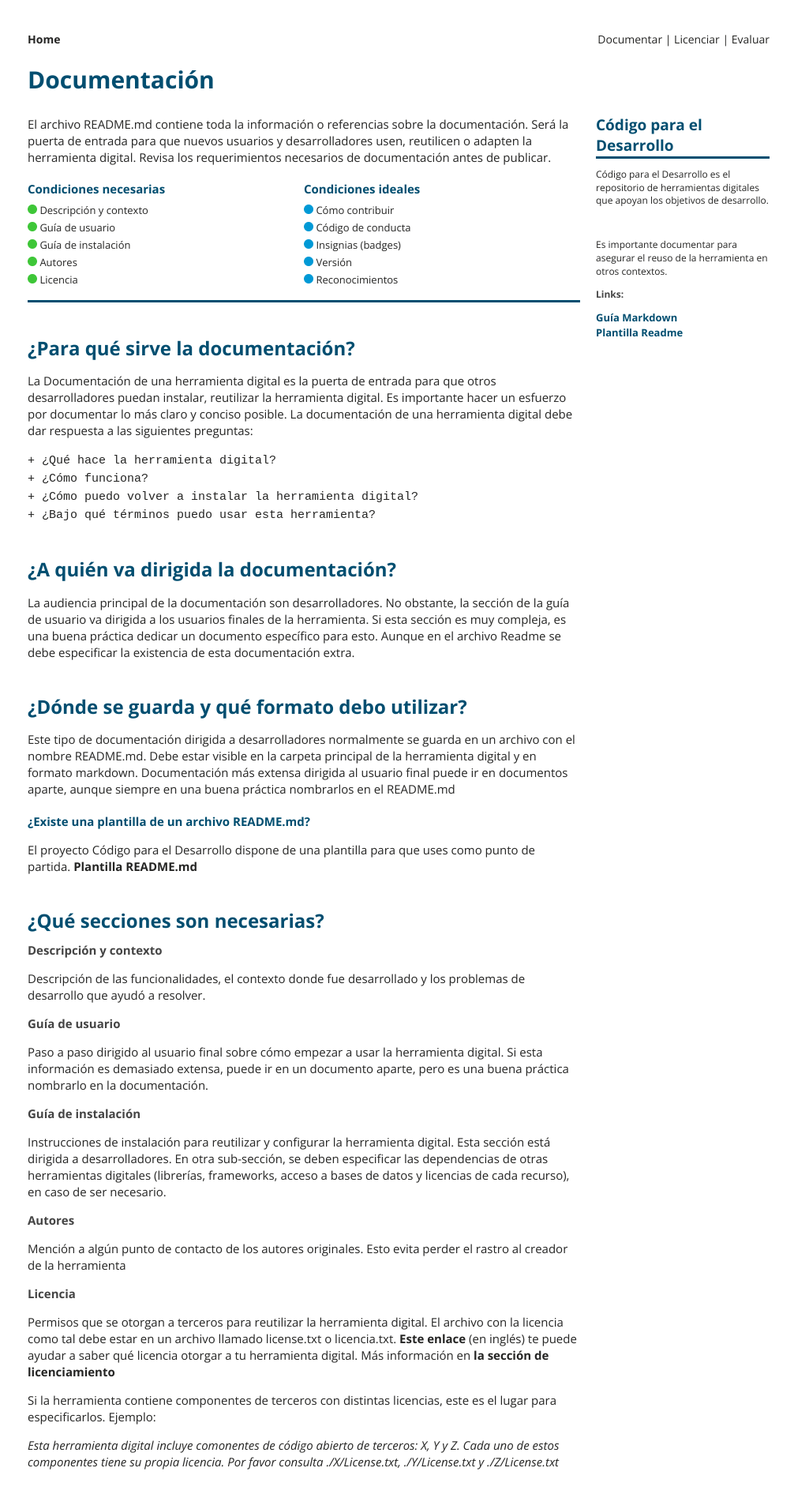
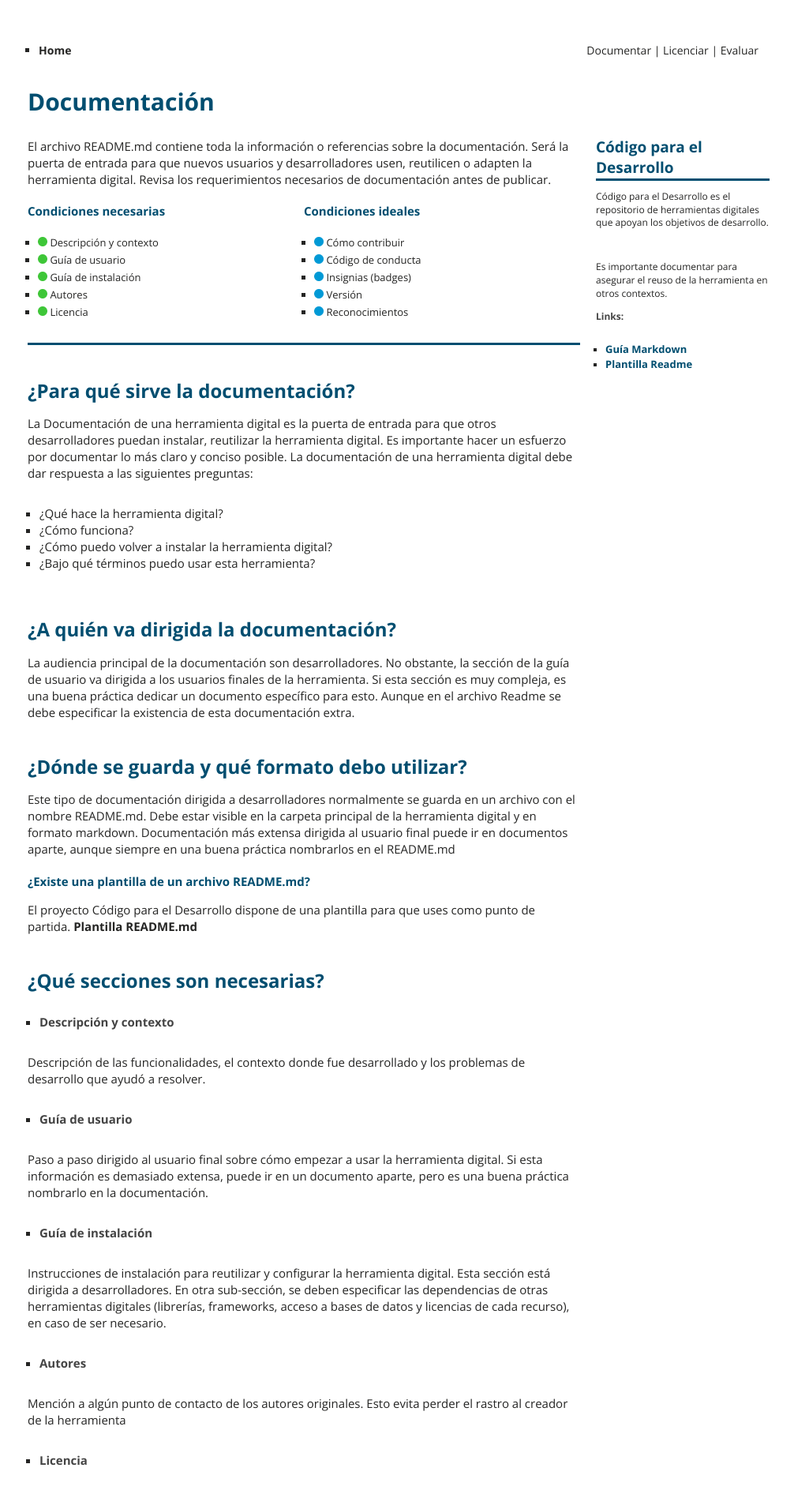
Before and after one commit to EL-BID/guia-de-publicacion, a Jekyll site: the page built from _documents/documentacion.markdown, in a window 1280 px wide. Shown: the top 1892 px of the page at 79% size, without its empty margins (135-1141 px from the left). Built offline with Jekyll 4.4.1, drawn with Linux system fonts in a browser that asks for light colours.

Commit message:
Improvements on bullet points

```diff
--- a/_documents/documentacion.markdown
+++ b/_documents/documentacion.markdown
@@ -34,10 +34,10 @@ links:
 La Documentación de una herramienta digital es la puerta de entrada para que otros desarrolladores puedan instalar, reutilizar la herramienta digital. Es importante hacer un esfuerzo por documentar lo más claro y conciso posible.
 La documentación de una herramienta digital debe dar respuesta a las siguientes preguntas:
 
-    + ¿Qué hace la herramienta digital?
-    + ¿Cómo funciona?
-    + ¿Cómo puedo volver a instalar la herramienta digital?
-    + ¿Bajo qué términos puedo usar esta herramienta?
+* ¿Qué hace la herramienta digital?
+* ¿Cómo funciona?
+* ¿Cómo puedo volver a instalar la herramienta digital?
+* ¿Bajo qué términos puedo usar esta herramienta?
 
 
 
--- a/assets/css/application.scss
+++ b/assets/css/application.scss
@@ -72,7 +72,7 @@ p {
 .content table th{font-family:"Open Sans", sans-serif;font-size:14px;font-weight:normal;padding:10px 5px;border-style:solid;border-width:1px;overflow:hidden;word-break:normal;}
 
 
-ol, ul { padding: 0; margin: 0; list-style-type: none; }
+ol, ul { padding: 0; margin: 0; list-style-type: square; padding:1em }
 
 th, td { text-align: left; font-weight: normal; }
 
```
